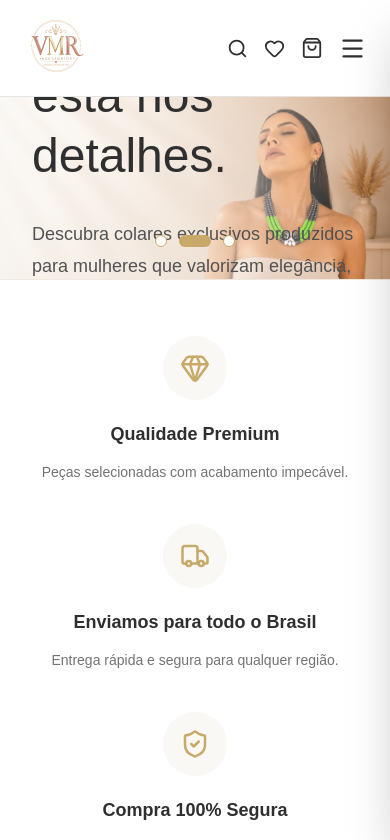
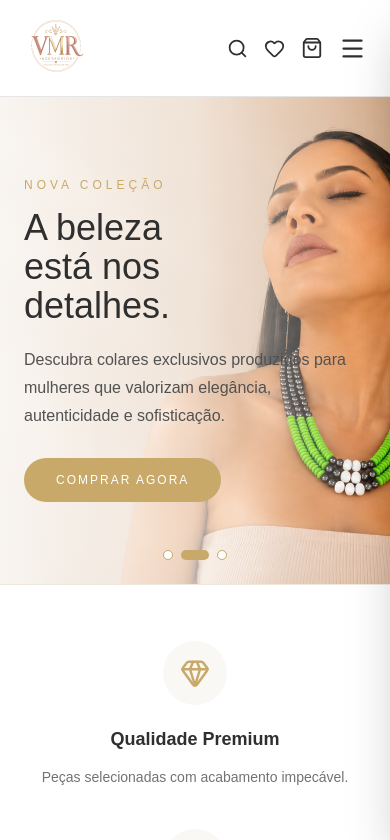
Before and after one commit to vmracessorios/vmr-acessorios, a Next.js app: page / in a window 390 px wide. Shown: the top 840 px of the page. Built offline with nearby package versions, Linux system fonts and the light colour scheme; no server answers; the database is empty.

Commit message:
Ajusta banner responsivo

```diff
--- a/app/components/HeroSlider.tsx
+++ b/app/components/HeroSlider.tsx
@@ -24,8 +24,9 @@ export default function HeroSlider() {
   return (
     <section className="relative w-full overflow-hidden">
 
-      {/* Slides */}
-      <div className="relative w-full">
+      {/* ÁREA DOS SLIDES */}
+      <div className="relative aspect-[4/5] w-full md:aspect-[1920/900]">
+
         {banners.map((banner, index) => (
           <div
             key={banner}
@@ -36,41 +37,31 @@ export default function HeroSlider() {
             <Image
               src={banner}
               alt={`Banner ${index + 1}`}
-              width={1920}
-              height={900}
+              fill
               priority={index === 0}
-              loading={index === 0 ? "eager" : "lazy"}
-              className="w-full h-auto"
+              sizes="100vw"
+              className="object-cover object-[65%_center] md:object-cover md:object-center"
             />
           </div>
         ))}
 
-        {/* Mantém a altura do banner */}
-        <Image
-          src={banners[current]}
-          alt=""
-          width={1920}
-          height={900}
-          loading="lazy"
-          className="w-full h-auto invisible"
-        />
       </div>
 
-      {/* Gradiente */}
-      <div className="absolute inset-0 bg-gradient-to-r from-[#FAF8F5]/95 via-[#FAF8F5]/70 to-transparent z-10" />
+      {/* GRADIENTE */}
+      <div className="absolute inset-0 z-10 bg-gradient-to-r from-[#FAF8F5]/95 via-[#FAF8F5]/70 to-transparent" />
 
-      {/* Conteúdo Fixo */}
+      {/* CONTEÚDO */}
       <div className="absolute inset-0 z-20 flex items-center">
 
-        <div className="max-w-7xl mx-auto w-full px-8 lg:px-16">
+        <div className="mx-auto w-full max-w-7xl px-6 md:px-8 lg:px-16">
 
           <div className="max-w-xl">
 
-            <p className="uppercase tracking-[5px] text-[#C8A96A] text-sm mb-5">
+            <p className="mb-4 text-xs uppercase tracking-[4px] text-[#C8A96A] sm:text-sm md:mb-5 md:tracking-[5px]">
               NOVA COLEÇÃO
             </p>
 
-            <h1 className="text-5xl lg:text-7xl font-light leading-tight text-[#2F2F2F]">
+            <h1 className="text-4xl font-light leading-[1.08] text-[#2F2F2F] sm:text-5xl md:text-6xl lg:text-7xl">
               A beleza
               <br />
               está nos
@@ -78,15 +69,14 @@ export default function HeroSlider() {
               detalhes.
             </h1>
 
-            <p className="mt-8 text-lg leading-8 text-neutral-600">
-              Descubra colares exclusivos produzidos para mulheres
-              que valorizam elegância, autenticidade e sofisticação.
+            <p className="mt-5 max-w-[340px] text-base leading-7 text-neutral-600 sm:max-w-md sm:text-lg sm:leading-8 md:mt-8">
+              Descubra colares exclusivos produzidos para mulheres que
+              valorizam elegância, autenticidade e sofisticação.
             </p>
 
-            {/* COMPRAR AGORA */}
             <Link
-              href="/colares"
-              className="mt-10 inline-flex items-center justify-center px-10 py-4 rounded-full bg-[#C8A96A] text-white uppercase tracking-[2px] font-medium transition duration-300 hover:scale-105 hover:shadow-xl"
+              href="/colecao"
+              className="mt-7 inline-flex rounded-full bg-[#C8A96A] px-8 py-3.5 text-xs font-medium uppercase tracking-[2px] text-white transition duration-300 hover:scale-105 hover:shadow-xl sm:mt-8 sm:px-10 sm:py-4"
             >
               Comprar Agora
             </Link>
@@ -97,21 +87,23 @@ export default function HeroSlider() {
 
       </div>
 
-      {/* Indicadores */}
-      <div className="absolute bottom-8 left-1/2 -translate-x-1/2 z-30 flex gap-3">
+      {/* INDICADORES */}
+      <div className="absolute bottom-6 left-1/2 z-30 flex -translate-x-1/2 gap-2 md:bottom-8 md:gap-3">
+
         {banners.map((_, index) => (
           <button
             key={index}
             type="button"
             aria-label={`Ir para o banner ${index + 1}`}
             onClick={() => setCurrent(index)}
-            className={`transition-all duration-300 rounded-full ${
+            className={`rounded-full transition-all duration-300 ${
               current === index
-                ? "w-8 h-3 bg-[#C8A96A]"
-                : "w-3 h-3 bg-white border border-[#C8A96A]"
+                ? "h-2.5 w-7 bg-[#C8A96A] md:h-3 md:w-8"
+                : "h-2.5 w-2.5 border border-[#C8A96A] bg-white md:h-3 md:w-3"
             }`}
           />
         ))}
+
       </div>
 
     </section>
```
